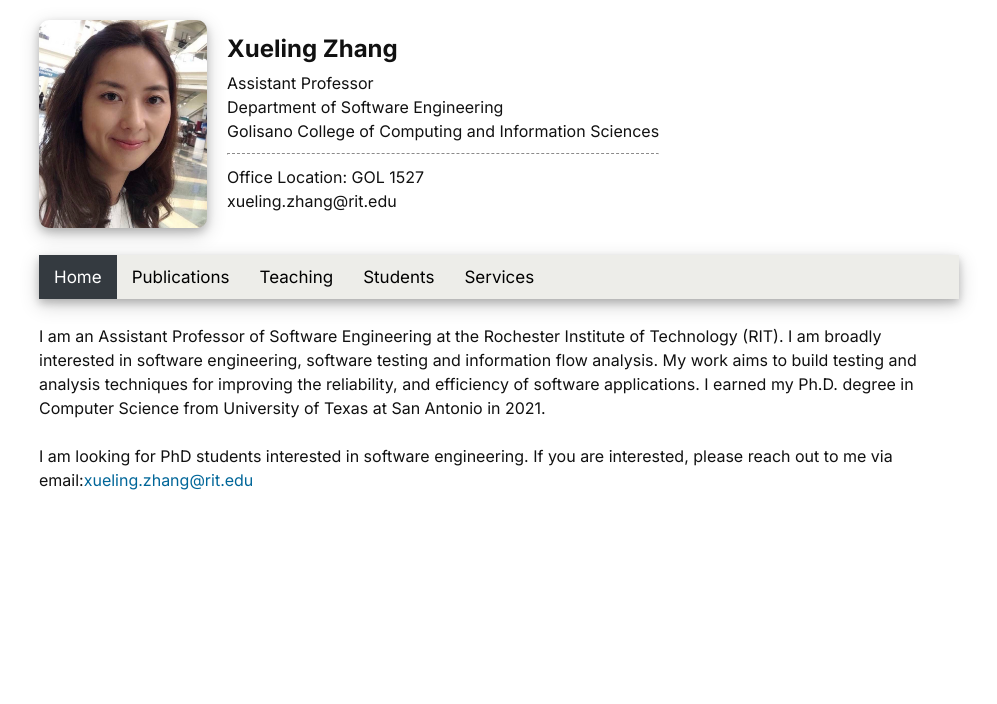
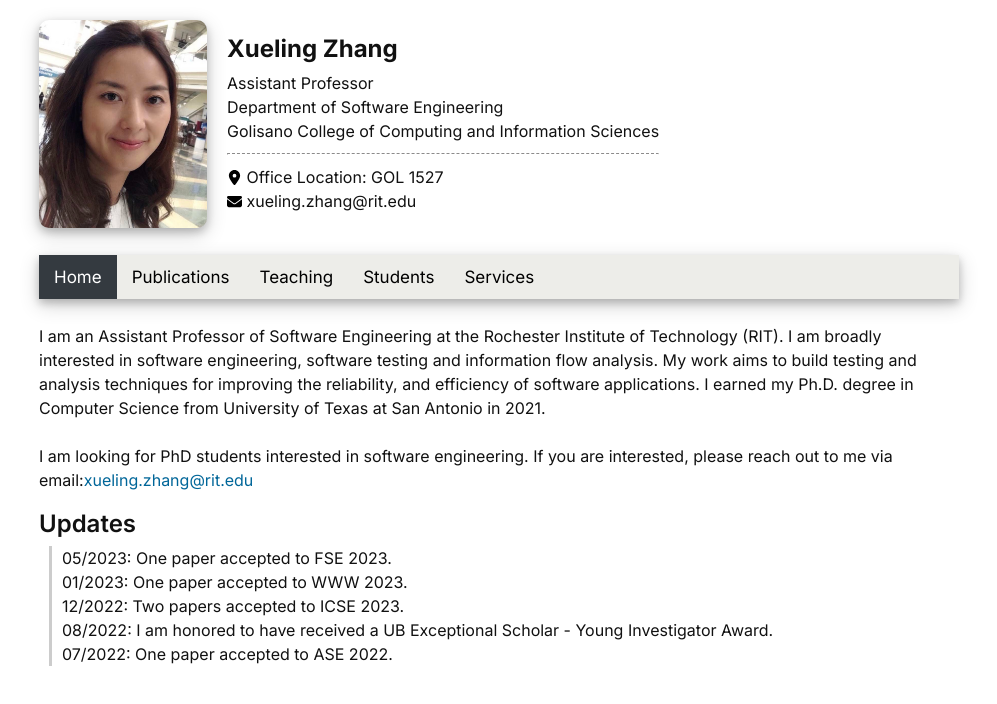
Before and after one commit to XuelingZ/XuelingZ.github.io, a Next.js app: page / in a window 1280 px wide. Shown: the top 704 px of the page, without its empty margins (141-1138 px from the left). Built offline with nearby package versions, Linux system fonts and the light colour scheme.

Commit message:
Added updated for Oct 10

```diff
--- a/src/app/globals.css
+++ b/src/app/globals.css
@@ -52,6 +52,12 @@
   width: 20%;
 
   height: 231px;
+}
+
+.profile-icon{
+  width: 15px;
+  height: 15px;
+  margin-bottom: 2px;
 }
 
 .profile-image-border{
--- a/src/components/home.js
+++ b/src/components/home.js
@@ -17,6 +17,44 @@ export default function Landing() {
       </p>
 
       </div>
+      <div className="wrapper">
+  <h2>Updates</h2>
+  <div className="notetext">
+    <p className="homelist">
+      05/2023: One paper accepted to FSE 2023.
+      <br />
+      01/2023: One paper accepted to WWW 2023.
+      <br />
+      12/2022: Two papers accepted to ICSE 2023.
+      <br />
+      08/2022: <i className="fa fa-trophy" /> I am honored to have received a UB
+      Exceptional Scholar - Young Investigator Award.
+      <br />
+      07/2022: One paper accepted to ASE 2022.
+      <br />
+      {/*12/2021: <i class="fa fa-trophy"></i> My PhD student Alan Romano has won a UB CSE Best Graduate Research Award. Congratulations to Alan!<br/>
+			12/2021: One paper accepted to S&P 2022.<br/>
+			08/2021: One paper accepted to IMC 2021.<br/>
+			12/2021: One paper accepted to ICSE 2022.<br/>
+			07/2021: One paper accepted to ASE 2021.<br/>
+			01/2021: <i class="fa fa-trophy"></i> I am honored to have received an NSF CAREER Award.<br/>
+			12/2020: One paper accepted to ICSE 2021.<br/>
+			09/2020: One paper accepted to NDSS 2021.<br/>*/}
+    </p>
+  </div>
+  {/*
+	<h2>Note</h2>
+	<div class="notetext">
+		<p class="homelist">
+			<font color="#DC143C">
+				I am looking for self-motivated Ph.D. students, undergraduate researchers, and visitors who are interested in software testing.
+				Please send me an email if you are interested in working in my group, and attach a CV to your email.
+			</font>
+		</p>
+	</div>
+	*/}
+</div>
+
     </div>
   )
 }
--- a/src/components/profile.js
+++ b/src/components/profile.js
@@ -1,4 +1,6 @@
 import Image from "next/image";
+import locationDot from './../../public/location-dot-solid.svg';
+import envelope from './../../public/envelope-solid.svg';
 
 
 export default function Profile() {
@@ -22,8 +24,8 @@ export default function Profile() {
 				</p><hr style={{"borderTop":"1px dashed #8c8b8b","borderBottom":"1px dashed #fff"}} />
 			<p></p>
 			<p>
-				<i className="fa fa-map-marker"></i> Office Location: GOL 1527<br/>
-				<i className="fa fa-envelope-o"></i> xueling.zhang@rit.edu
+				<Image className={'profile-icon'} src={locationDot}/> Office Location: GOL 1527<br/>
+				<Image className={'profile-icon'} src={envelope}/>  xueling.zhang@rit.edu
 			</p>
 		</div>
 
--- a/src/components/students.js
+++ b/src/components/students.js
@@ -5,7 +5,7 @@ export default function Students() {
     <h2>Students</h2>
 
 
-<h3>Current Students</h3>
+<h3>Current Graduate Students</h3>
 <div class="stdcontainer">
 
   <div class="stdtext">
@@ -32,6 +32,22 @@ export default function Students() {
   </div>
 </div>
 
+<h3>Current Undergraduate Students</h3>
+<div class="stdcontainer">
+
+  <div class="stdtext">
+	  <ul>
+
+		{/* <li>
+			<p class="stdp"><strong></strong></p>
+		</li>
+		<li>
+			<p class="stdp"><strong></strong></p>
+		</li> */}
+
+	  </ul>
+  </div>
+</div>
 
 
 {/* <h3>Current undergraduate students</h3>
```
Also changed, not shown: public/envelope-solid.svg (added), public/location-dot-solid.svg (added).
